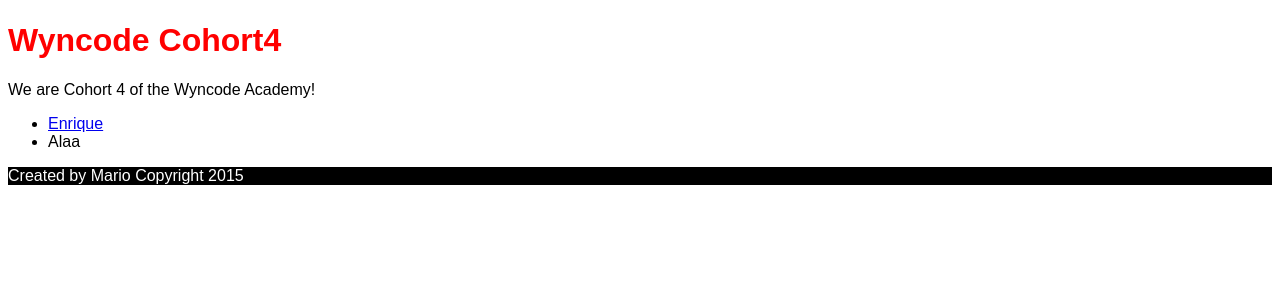
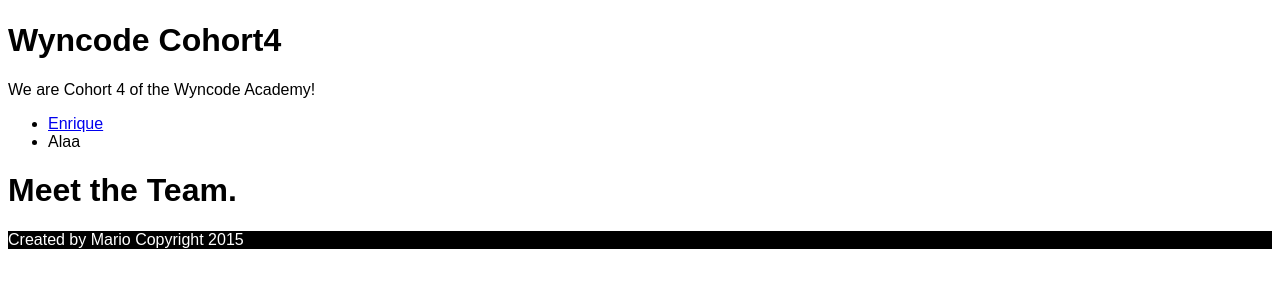
Before and after one commit to MGat22/HTML-CSS, a plain HTML site: page index.html in a window 1280 px wide. Shown: the part 329-616 px from the top of the page. Drawn offline with Linux system fonts and the light colour scheme.

Commit message:
Update index.html

```diff
--- a/index.html
+++ b/index.html
@@ -17,7 +17,7 @@
 Home | Students | TAs
 </nav>
 <img src ="http://wyncode.co/wp-content/uploads/2014/02/logo-wyncode1.png" alt="Wyncode logo">
-<h1 style="color:red;">Wyncode Cohort4</h1>
+<h1 id="title">Wyncode Cohort4</h1>
 </header>
 <main>
   <p> We are Cohort 4 of the Wyncode Academy!</p>
@@ -25,6 +25,7 @@
     <li><a href="https:/github.com/EQcoder84">Enrique</a>
     <li> Alaa
   </ul>
+  <h1> Meet the Team.</h1>
 </main>
 <footer>
 Created by Mario    Copyright 2015
```
